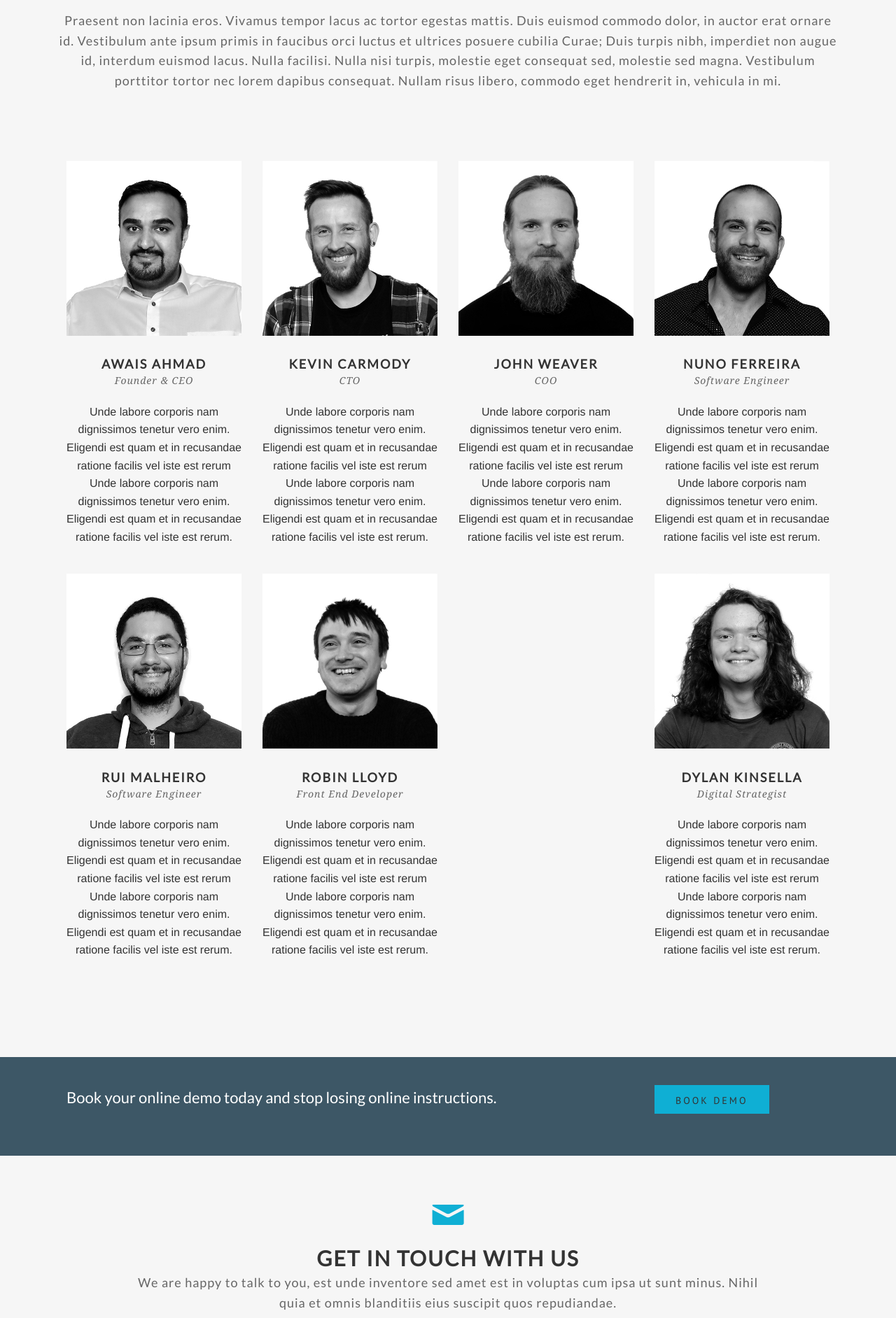
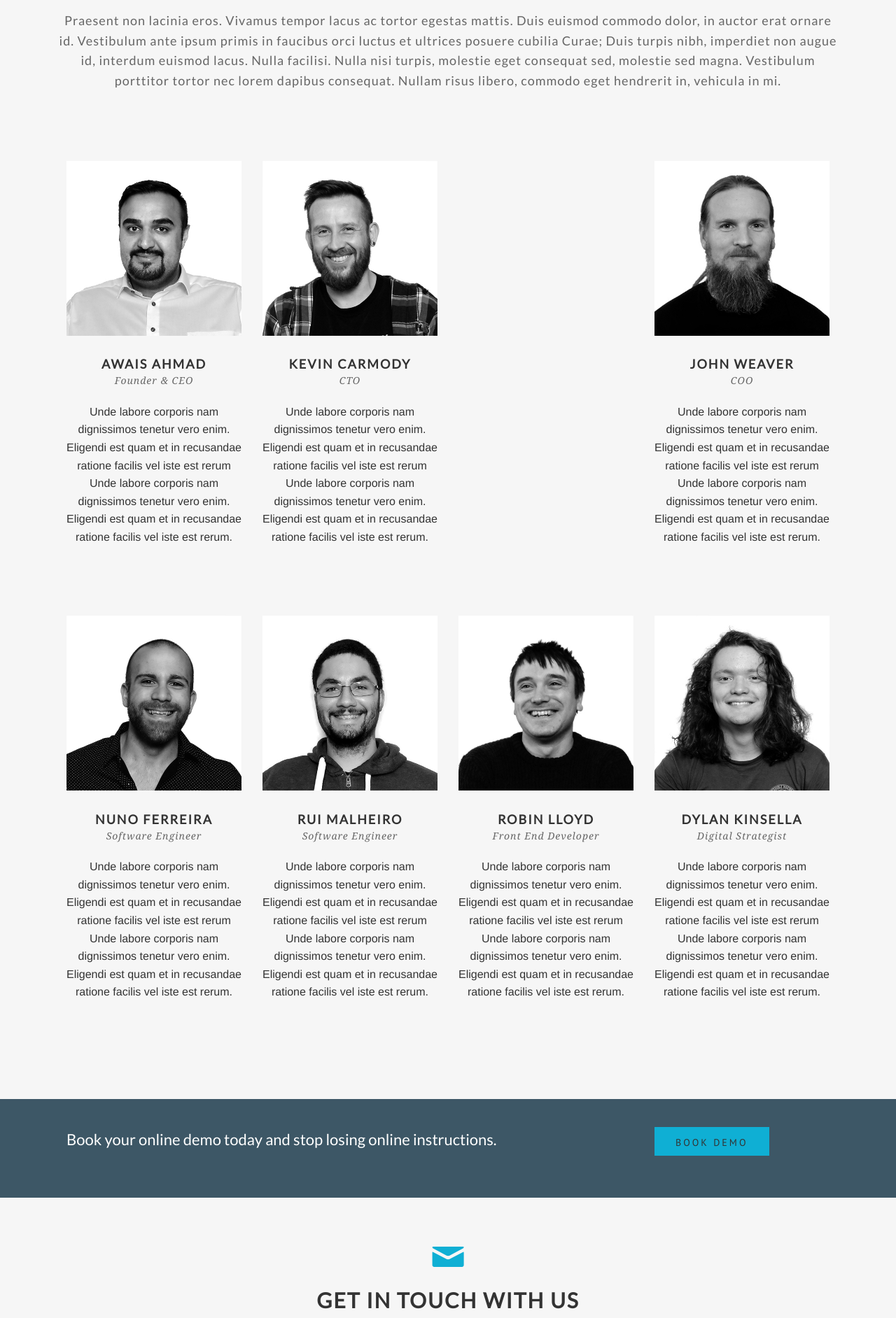
Before and after one commit to hystreet/hystreet.github.io, a Jekyll site: the page built from about-us/meet-the-team/index.html, in a window 1280 px wide. Shown: the part 445-2329 px from the top of the page at 70% size. Built offline with Jekyll 4.4.1, drawn with Linux system fonts in a browser that asks for light colours; some web fonts are replaced.

Commit message:
Adding separate row for chiefs

```diff
--- a/about-us/meet-the-team/index.html
+++ b/about-us/meet-the-team/index.html
@@ -13,7 +13,7 @@ bars:
   - title: Branding
     percent: 61
 
-members:
+chiefs:
   - image: Awais.jpg
     name: Awais Ahmad
     position: Founder &amp; CEO
@@ -29,6 +29,9 @@ members:
     position: COO
     desc:
       Unde labore corporis nam dignissimos tenetur vero enim. Eligendi est quam et in recusandae ratione facilis vel iste est rerum Unde labore corporis nam dignissimos tenetur vero enim. Eligendi est quam et in recusandae ratione facilis vel iste est rerum.
+
+
+members:
   - image: Nuno.jpg
     name: Nuno Ferreira
     position: Software Engineer
@@ -67,6 +70,32 @@ Praesent non lacinia eros. Vivamus tempor lacus ac tortor egestas mattis. Duis e
 </div>
 
 <div class='members'>
+  <div class='full no-padding'>
+    <div class='row'>
+      {% for member in page.chiefs %}
+        <div class='medium-3 large-3 columns'>
+          <div class='member centered-text {{active_class}}'>
+            <img src='{{site.url}}/images/{{member.image}}'>
+            <h3>{{member.name}}</h3>
+            <p class='position'>{{member.position}}</p>
+            <p>
+              {{member.desc}}
+            </p>
+            <div class='socials'>
+              {% for social in member.socials %}
+                <a href='{{social.link}}'>
+                  <i class='icon-{{social.name}} {{social.color}}'></i>
+                </a>
+              {% endfor %}
+            </div>
+          </div>
+        </div>
+      {% endfor %}
+    </div>
+
+    <div class='three spacing'></div>
+
+    <div class='members'>
   <div class='full no-padding'>
     <div class='row'>
       {% for member in page.members %}
```
